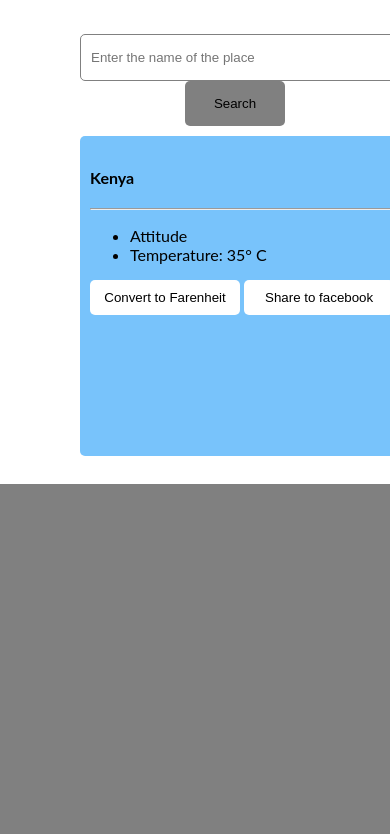
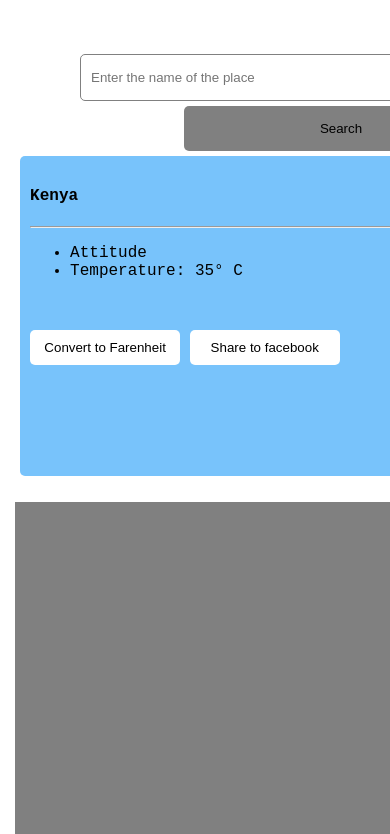
Before and after one commit to oumao/GeoCode, a website: page index.html in a window 390 px wide. Shown: the part 76-910 px from the top of the page. Drawn offline with Linux system fonts and the light colour scheme.

Commit message:
working on the responsive design

```diff
--- a/css/main.css
+++ b/css/main.css
@@ -10,7 +10,7 @@
 
 .container{
 	width: 100%;
-	font-family: "Lato", Arial, serif, sans-serif;
+	font-family: 'Roboto Mono', monospace;
 	background: ;
 }
 
@@ -21,7 +21,7 @@
 	text-align: center;
 }
 
-.search form input{
+.search form input:first-child{
 	padding: 10px;
 	border-radius: 5px;
 	width: 500px;
@@ -70,7 +70,7 @@
 	width: 90%;
 	height: 300px;
 	position: relative;
-	left: 80px;
+	margin: auto;
 	top: 10px;
 	bottom: 50px;
 }
@@ -79,14 +79,66 @@
 
 }
 
+.btns{
+	margin-top: 50px;
+}
+
 #maparea{
-	width: 100%;
-	height: 400px;
+	width: 95%;
+	margin: auto;
+	height: 500px;
 	background: grey;
 }
 
 @media screen and (max-width: 768px){
 	.container{
 		width: 100%;
+		display: grid;
 	}
+
+	.place-info{
+		margin: auto;
+	}
+
+	.search-button{
+		display: block;
+		position: relative;
+		top: 5px;
+		width: 60%;
+		margin: auto;
+	}
+
+	form input[type='text'] {
+		position: relative;
+		margin: 0;
+		margin-right: 50px;
+	}
+
 }
+
+@media screen and (max-width: 480px){
+	.container{
+		width: 100%;
+		display: grid;
+	}
+
+	.place-info{
+		position: relative;
+		margin: auto;
+
+	}
+
+	.search-button{
+		display: block;
+		position: relative;
+		top: 5px;
+		width: 60%;
+		margin: auto;
+	}
+
+	form input[type='text'] {
+		position: relative;
+		margin: 0;
+	}
+
+}
```
